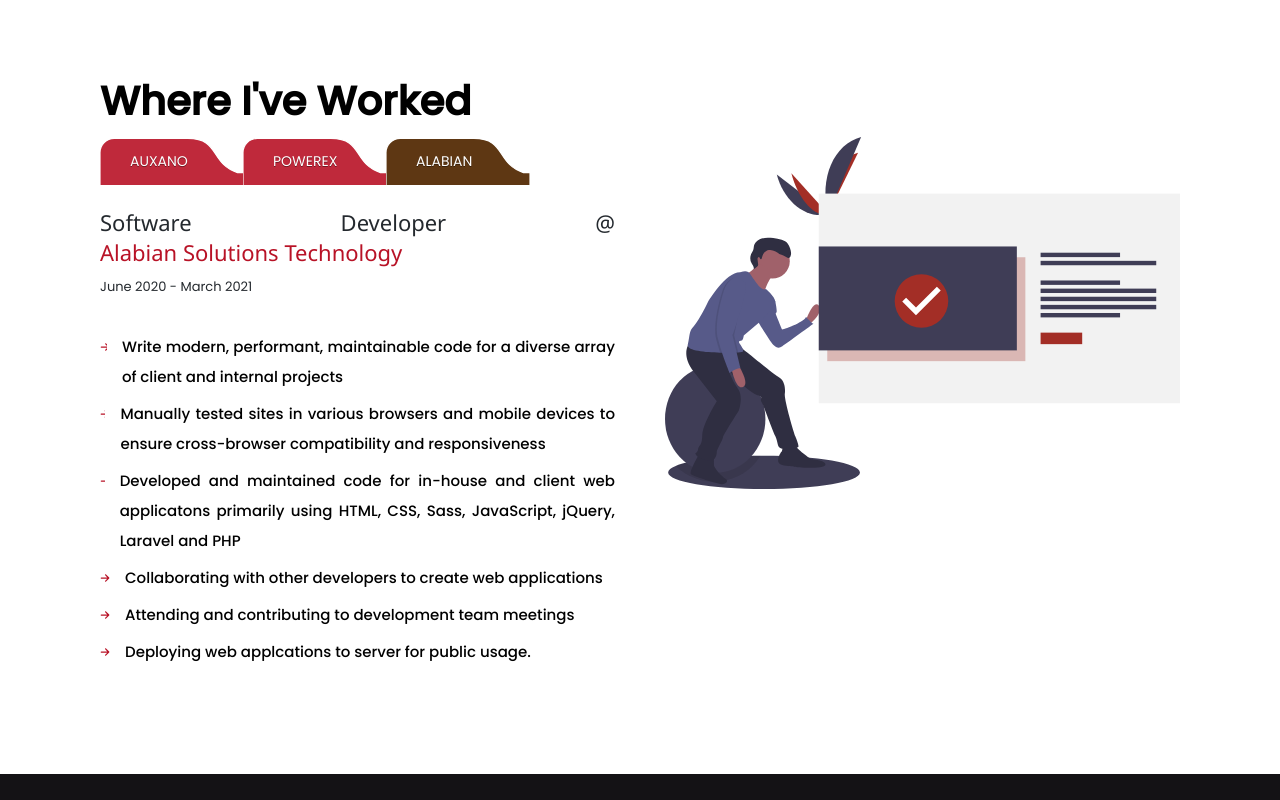
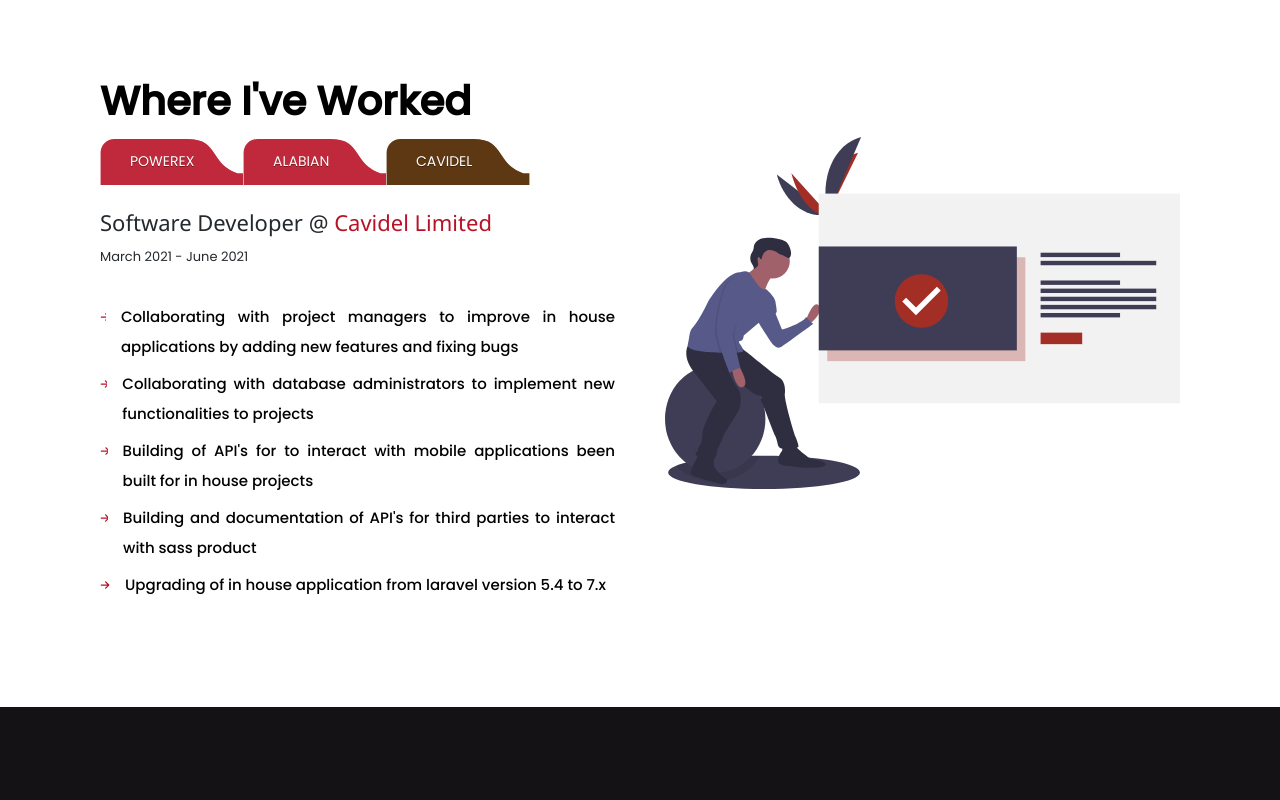
Before and after one commit to harmlessprince/teequeportfolio, a website: page index.html in a window 1280 px wide. Shown: the part 1400-2200 px from the top of the page. Drawn offline with nearby package versions, Linux system fonts and the light colour scheme.

Commit message:
modified some spelling error and added cavide experience to where i have worked section

```diff
--- a/index.html
+++ b/index.html
@@ -80,7 +80,7 @@
                         <div class="hero-content__introduction">
                             <h1 class="big-heading">Hi! I'm Adewuyi Taofeeq</h1>
                             <h4 class="mid-heading">Software Developer( Back-end Developer ) & Technical Writer</h4>
-                            <p class="summary ">For 1+ year(s), I have specilaised in back-end development and working with UI/UX teams to develop exceptional user interfaces, web applications and API's</p>
+                            <p class="summary ">For 2+ year(s), I have specialized in back-end development and working with UI/UX teams to develop exceptional user interfaces, web applications and API's</p>
                             <a href="mailto:realolamilekan@gmail.com"><button class="btn hero-content__introduction--btn ">get in touch</button></a></div>
                         <div class="hero-content__image"><img src="img/programmer.svg" alt="Trulli" style="width: 100%;"></div>
                     </div>
@@ -116,30 +116,16 @@
                         <div>
                             <nav>
                                 <ul class="tabs">
-                                    <li class="tabs__item"><a class=" tabs__link--1 tablink" onclick="openPage( event,'auxano') "><span>Auxano</span><svg viewBox="0 0 122 40"><use xlink:href="img/sprite.svg#tab-shape "></use></svg></a></li>
-                                    <li class="tabs__item"><a class="tabs__link--2 tablink" onclick="openPage( event ,'powerex') "><span>Powerex</span><svg viewBox="0 0 122 40"><use xlink:href="img/sprite.svg#tab-shape "></use></svg></a></li>
-                                    <li class="tabs__item"><a class="tabs__link--3 tablink active" onclick="openPage(event ,'alabian') "><span>Alabian</span><svg viewBox="0 0 122 40"><use xlink:href="img/sprite.svg#tab-shape "></use></svg></a></li>
+                                    <li class="tabs__item"><a class="tabs__link--1 tablink" onclick="openPage( event ,'powerex') "><span>Powerex</span><svg viewBox="0 0 122 40"><use xlink:href="img/sprite.svg#tab-shape "></use></svg></a></li>
+                                    <li class="tabs__item"><a class="tabs__link--2 tablink" onclick="openPage(event ,'alabian') "><span>Alabian</span><svg viewBox="0 0 122 40"><use xlink:href="img/sprite.svg#tab-shape "></use></svg></a></li>
+                                    <li class="tabs__item"><a class="tabs__link--3 tablink active" onclick="openPage(event ,'cavidel') "><span>Cavidel</span><svg viewBox="0 0 122 40"><use xlink:href="img/sprite.svg#tab-shape "></use></svg></a></li>
                                 </ul>
                             </nav>
-                            <div id="auxano" class="tabcontent w3-animate-left">
-                                <h3><span class="role ">IT Support (Intern) @ </span><span class="company "> <a href="https://auxanosolutions.net/" class="inline-link ">Auxano Solutions Technology</a></span></h3>
-                                <p class="range ">June 2018 - December 2018</p>
-                                <div>
-                                    <ul class="list">
-                                        <li class="list__item ">Installing and configuring hardware and software components to ensure usability.</li>
-                                        <li class="list__item ">Designing and implementing new network solutions and/or improving the efficiency of current networks </li>
-                                        <li class="list__item ">Configuring firewalls, routing and switching to maximize network efficiency and security</li>
-                                        <li class="list__item ">Upgrading the entire system to enable compatible software on all computers.</li>
-                                        <li class="list__item ">Installing and upgrading anti-virus software to ensure security at the user level.</li>
-                                        <li class="list__item ">Conducting daily backup operations.</li>
-                                    </ul>
-                                </div>
-                            </div>
                             <div id="powerex" class="tabcontent w3-animate-left">
                                 <h3><span class="role ">IT Support Specialist @ </span><span class="company "> <a href="# " class="inline-link ">Powerex Nigeria Limited </a></span></h3>
                                 <p class="range ">January 2020 - March 2020</p>
                                 <div>
-                                    <ul class="list ">
+                                    <ul class="list">
                                         <li class="list__item ">Monitoring and maintaining company's server</li>
                                         <li class="list__item ">Monitoring and maintaining computer systems and networks </li>
                                         <li class="list__item ">Responding in a timely manner to service issues and requests </li>
@@ -147,8 +133,8 @@
                                     </ul>
                                 </div>
                             </div>
-                            <div id="alabian" class="tabcontent w3-animate-left" style="display: inline-block;">
-                                <h3><span class="role">Software Developer @ </span><span class="company ">  <a href="# " class="inline-link">Alabian Solutions Technology</a></span></h3>
+                            <div id="alabian" class="tabcontent w3-animate-left">
+                                <h3><span class="role">Software Developer @ </span><span class="company">  <a href="# " class="inline-link">Alabian Solutions Technology</a></span></h3>
                                 <p class="range ">June 2020 - March 2021</p>
                                 <div>
                                     <ul class="list ">
@@ -156,10 +142,33 @@
                                         <li class="list__item ">
                                             <p> Manually tested sites in various browsers and mobile devices to ensure cross-browser compatibility and responsiveness</p>
                                         </li>
-                                        <li class="list__item ">Developed and maintained code for in-house and client web applicatons primarily using HTML, CSS, Sass, JavaScript, jQuery, Laravel and PHP</li>
+                                        <li class="list__item ">Developed and maintained code for in-house and client web applications primarily using HTML, CSS, Sass, JavaScript, jQuery, Laravel and PHP</li>
                                         <li class="list__item ">Collaborating with other developers to create web applications</li>
                                         <li class="list__item ">Attending and contributing to development team meetings </li>
-                                        <li class="list__item ">Deploying web applcations to server for public usage.</li>
+                                        <li class="list__item ">Deploying web applications to server for public usage.</li>
+                                    </ul>
+                                </div>
+                            </div>
+                            <div id="cavidel" class="tabcontent w3-animate-left" style="display: inline-block;">
+                                <h3><span class="role">Software Developer @ </span><span class="company">  <a href="# " class="inline-link">Cavidel Limited</a></span></h3>
+                                <p class="range ">March 2021 - June 2021</p>
+                                <div>
+                                    <ul class="list">
+                                        <li class="list__item ">
+                                            Collaborating with project managers to improve in house applications by adding new features and fixing bugs
+                                        </li>
+                                        <li class="list__item">
+                                            Collaborating with database administrators to implement new functionalities to projects
+                                        </li>
+                                        <li class="list__item">
+                                            Building of API's for to interact with mobile applications been built for in house projects
+                                        </li>
+                                        <li class="list__item">
+                                            Building and documentation of API's for third parties to interact with sass product
+                                        </li>
+                                        <li class="list__item">
+                                            Upgrading of in house application from laravel version 5.4 to 7.x
+                                        </li>
                                     </ul>
                                 </div>
                             </div>
@@ -197,7 +206,7 @@
                                     </div>
                                     <h3 class="card__title ">Payroll Management System</h3>
                                     <div class="card__description ">
-                                        <p> A mini managament system that automatically calculate taxes & create payslips, monitors leave request of employess. It is ideal for Business owners. low-cost monthly payments</p>
+                                        <p> A mini management system that automatically calculate taxes & create payslips, monitors leave request of employees. It is ideal for Business owners. low-cost monthly payments</p>
                                     </div>
                                 </header>
                                 <footer>
@@ -368,7 +377,7 @@
                                     </div>
                                     <h3 class="card__title ">Interior</h3>
                                     <div class="card__description ">
-                                        <p> An interior design agency landing page. This was devloped from a figma design made by devchallenges.io</p>
+                                        <p> An interior design agency landing page. This was developed from a figma design made by devchallenges.io</p>
                                     </div>
                                 </header>
                                 <footer>
@@ -390,7 +399,7 @@
                         <h2 class="numbered-heading self-align-center mb-lg">
                             Get in Touch</h2>
 
-                        <p class="info ">I am currently in search of remote friendly Intermediate Software Developer role and also availble for executing projects. I am more than happy to work with a team. Kindly reach out by saying hello</p>
+                        <p class="info ">I am open to new opportunities and available for projects(short term and long term). Kindly reach out by saying hello</p>
                         <a href="mailto:realolamilekan@gmail.com">
                             <button class="btn ">Say hello</button>
                         </a>
```
